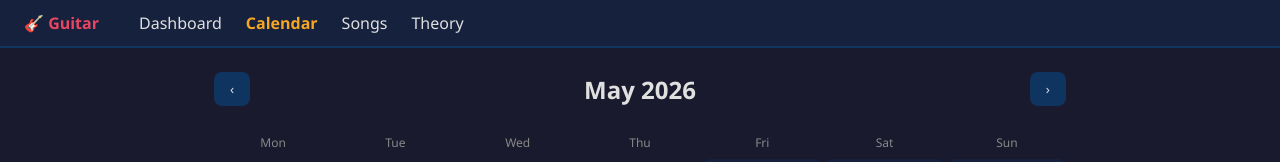
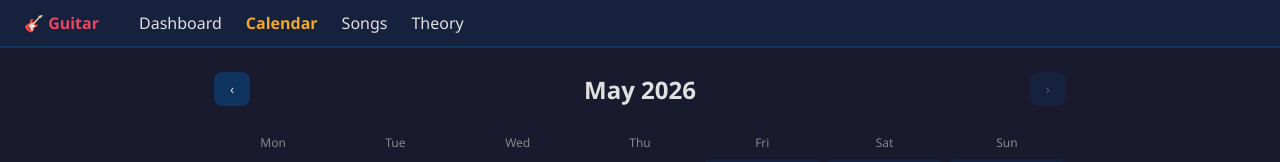
Before and after one commit to callmelazarus/guitar-learning-platform, a React (Vite) app: page /calendar in a window 1280 px wide. Shown: the top 162 px of the page. Built offline with nearby package versions, Linux system fonts and the light colour scheme.

Commit message:
fix: guard togglePracticeDay against future dates and cap forward calendar navigation

```diff
--- a/src/hooks/useAppData.js
+++ b/src/hooks/useAppData.js
@@ -19,6 +19,7 @@ export function useAppData() {
   }, [data])
 
   const togglePracticeDay = useCallback((dateStr) => {
+    if (dateStr > today()) return
     setData(prev => ({
       ...prev,
       practiceDays: prev.practiceDays.includes(dateStr)
--- a/src/pages/Calendar.jsx
+++ b/src/pages/Calendar.jsx
@@ -11,6 +11,7 @@ export default function Calendar() {
   const [month, setMonth] = useState(now.getMonth())
   const { practiceDays, songHistory, togglePracticeDay } = useAppData()
   const milestones = getMilestones(songHistory)
+  const isCurrentMonth = year === now.getFullYear() && month === now.getMonth()
 
   function prev() {
     if (month === 0) { setYear(y => y - 1); setMonth(11) }
@@ -24,9 +25,14 @@ export default function Calendar() {
   return (
     <div>
       <div style={{ display: 'flex', alignItems: 'center', justifyContent: 'space-between', marginBottom: 24 }}>
-        <button onClick={prev} style={{ background: 'var(--surface2)', color: 'var(--text)', padding: '8px 16px' }}>‹</button>
+        <button onClick={prev} aria-label="Previous month" style={{ background: 'var(--surface2)', color: 'var(--text)', padding: '8px 16px' }}>‹</button>
         <h2 style={{ margin: 0 }}>{MONTHS[month]} {year}</h2>
-        <button onClick={next} style={{ background: 'var(--surface2)', color: 'var(--text)', padding: '8px 16px' }}>›</button>
+        <button
+          onClick={next}
+          disabled={isCurrentMonth}
+          aria-label="Next month"
+          style={{ background: 'var(--surface2)', color: 'var(--text)', padding: '8px 16px', opacity: isCurrentMonth ? 0.3 : 1 }}
+        >›</button>
       </div>
       <CalendarGrid
         year={year}
```
Also changed, not shown: 1 other file (tests, documents, lock files or other folders).
